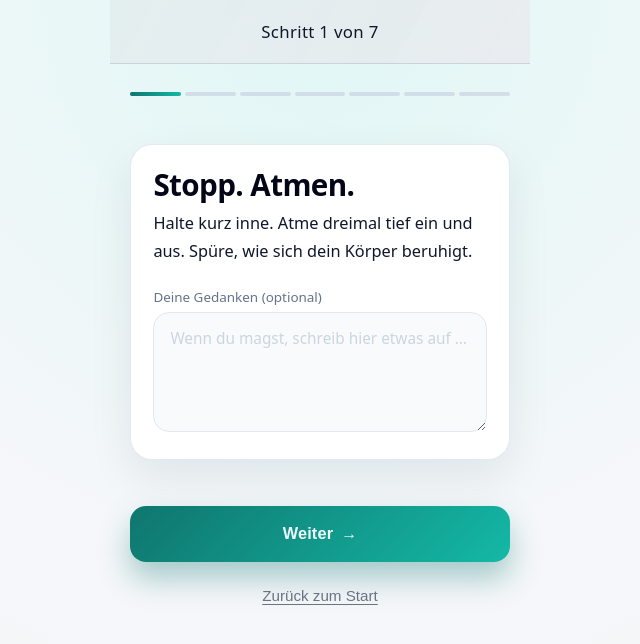
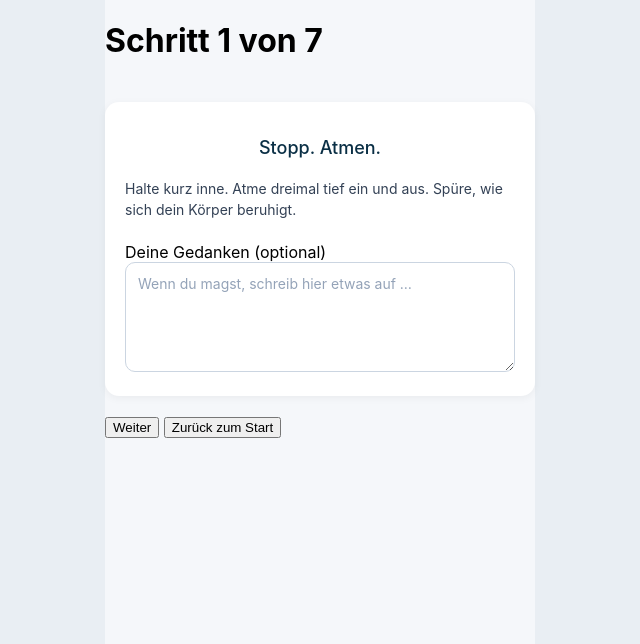
Before and after one commit to letheworldbechill/Eigpass, a plain HTML site: page index.html in a window 1280 px wide. Both pictures are taken after a click on the button "Los geht’s". Shown: the whole page, without its empty margins (320-960 px from the left). Drawn offline with Linux system fonts and the light colour scheme.

Commit message:
Update styles.css

```diff
--- a/styles.css
+++ b/styles.css
@@ -1,21 +1,4 @@
-/* =========
-   Basis
-   ========= */
-
-:root {
-  --bg: #f5f7fa;
-  --bg-soft: #ffffff;
-  --text: #0f172a;
-  --text-soft: #6b7280;
-  --accent: #0f766e;
-  --accent-soft: #14b8a6;
-  --border: #e5e7eb;
-  --shadow-soft: 0 18px 45px rgba(15, 23, 42, 0.08);
-  --radius-lg: 22px;
-  --radius-md: 16px;
-  --transition-fast: 0.18s ease-out;
-  --max-width: 420px;
-}
+/* ===== RESET ===== */
 
 *,
 *::before,
@@ -23,295 +6,186 @@
   box-sizing: border-box;
 }
 
-html {
-  font-family: system-ui, -apple-system, BlinkMacSystemFont, "SF Pro Text",
-    "Segoe UI", Roboto, sans-serif;
-  text-size-adjust: 100%;
-}
-
 body {
   margin: 0;
-  min-height: 100vh;
-  background: radial-gradient(circle at top, #e0f7f5 0, #f5f7fa 55%, #f5f5f5 100%);
-  color: var(--text);
+  font-family: -apple-system, BlinkMacSystemFont, "Inter", "SF Pro Text",
+    "Segoe UI", Roboto, sans-serif;
+  background: #e9eef3;
   display: flex;
   justify-content: center;
 }
 
-/* =========
-   App-Layout
-   ========= */
+/* ===== APP WRAPPER ===== */
 
 .app {
+  width: 100%;
+  max-width: 430px;
   min-height: 100vh;
-  width: 100%;
-  max-width: var(--max-width);
+  background: #f5f7fa;
   display: flex;
   flex-direction: column;
 }
 
-/* Header */
+/* ===== HEADER ===== */
 
-.app-header {
-  height: 64px;
-  padding: 0 1.25rem;
-  display: flex;
-  align-items: center;
-  justify-content: center;
-  backdrop-filter: blur(12px);
-  background: linear-gradient(
-      120deg,
-      rgba(15, 118, 110, 0.08),
-      rgba(15, 23, 42, 0.06)
-    ),
-    rgba(248, 250, 252, 0.85);
-  border-bottom: 1px solid rgba(148, 163, 184, 0.35);
+.header {
+  background: #0a2f45;
+  color: white;
+  padding: 20px;
+  text-align: center;
+  font-size: 17px;
+  font-weight: 600;
+  border-radius: 0 0 20px 20px;
 }
 
-.app-header__title {
-  font-size: 1.05rem;
-  font-weight: 500;
-  letter-spacing: 0.02em;
-  color: #0f172a;
-  margin: 0;
+/* ===== MAIN CONTENT ===== */
+
+.main {
+  padding: 24px;
+  padding-top: 40px;
 }
 
-/* Main */
+/* ===== TYPOGRAPHY ===== */
 
-.app-main {
-  flex: 1;
-  padding: 1.75rem 1.25rem 2.25rem;
-  display: flex;
-  flex-direction: column;
-  gap: 1.75rem;
+.title-center {
+  text-align: center;
+  font-size: 14px;
+  color: #0a2f45;
+  opacity: 0.9;
+  margin-bottom: 10px;
 }
 
-.app-main--home {
-  justify-content: center;
+.headline {
+  text-align: center;
+  font-size: 18px;
+  font-weight: 500;
+  color: #0a2f45;
+  margin-bottom: 20px;
 }
 
-.app-main--steps {
-  justify-content: flex-start;
+.paragraph {
+  text-align: center;
+  font-size: 14px;
+  color: #334155;
+  line-height: 1.5;
 }
 
-/* =========
-   Typografie
-   ========= */
+/* ===== CARD ===== */
 
-.headline {
-  font-size: 1.85rem;
-  line-height: 1.2;
-  font-weight: 600;
-  letter-spacing: -0.02em;
-  margin: 0 0 0.5rem;
-  color: #020617;
-}
-
-.subtitle {
-  margin: 0;
-  font-size: 1.02rem;
-  line-height: 1.6;
-  color: var(--text-soft);
-}
-
-.section-text {
-  font-size: 0.98rem;
-  line-height: 1.6;
-  color: var(--text-soft);
-  margin: 0;
+.card {
+  background: #ffffff;
+  padding: 20px;
+  border-radius: 14px;
+  box-shadow: 0 2px 8px rgba(0, 0, 0, 0.05);
+  margin-bottom: 20px;
 }
 
 .card-title {
-  font-size: 1.1rem;
+  font-size: 15px;
   font-weight: 600;
-  margin: 0 0 0.5rem;
-  color: #0f172a;
+  color: #0a2f45;
+  margin-bottom: 10px;
+}
+
+.card-text {
+  font-size: 14px;
+  color: #475569;
+  line-height: 1.5;
+}
+
+/* ===== BUTTON (zentriert!) ===== */
+
+.button {
+  width: 100%;
+  height: 52px;
+  background: #0a2f45;
+  color: white;
+  border: none;
+  border-radius: 12px;
+  font-size: 15px;
+  font-weight: 500;
+  display: flex;
+  align-items: center;
+  justify-content: center; /* ← perfekte Zentrierung */
+  cursor: pointer;
+  margin-bottom: 10px;
+}
+
+.button:hover {
+  opacity: 0.92;
+}
+
+/* ===== LINK ===== */
+
+.link {
+  display: block;
+  text-align: center;
+  margin-top: 8px;
+  font-size: 14px;
+  color: #0a2f45;
+  opacity: 0.8;
+  text-decoration: none;
+}
+
+.link:hover {
+  opacity: 1;
+}
+
+/* ===== PROGRESS BAR ===== */
+
+.progress {
+  display: flex;
+  gap: 6px;
+  margin-bottom: 20px;
+}
+
+.progress-dot {
+  flex: 1;
+  height: 3px;
+  background: #d0d7de;
+  border-radius: 20px;
+}
+
+.progress-dot.active {
+  background: #0a2f45;
+}
+
+/* ===== STEP CARD ===== */
+
+.step-card {
+  background: #fff;
+  padding: 24px;
+  border-radius: 14px;
+  box-shadow: 0 2px 8px rgba(0, 0, 0, 0.05);
+}
+
+.step-title {
+  font-size: 15px;
+  font-weight: 600;
+  color: #0a2f45;
+  margin-bottom: 14px;
 }
 
 .step-text {
-  font-size: 1.02rem;
-  line-height: 1.7;
-  color: var(--text);
-  margin: 0;
+  font-size: 14px;
+  color: #334155;
+  line-height: 1.5;
+  margin-bottom: 18px;
 }
 
-/* =========
-   Cards
-   ========= */
-
-.card {
-  width: 100%;
-  background: var(--bg-soft);
-  border-radius: var(--radius-lg);
-  padding: 1.35rem 1.4rem;
-  box-shadow: var(--shadow-soft);
-  border: 1px solid rgba(226, 232, 240, 0.9);
-}
-
-.card--step {
-  margin-top: 0.25rem;
-}
-
-/* Home Intro */
-
-.home-intro {
-  text-align: left;
-  display: flex;
-  flex-direction: column;
-  gap: 0.35rem;
-}
-
-/* =========
-   Buttons
-   ========= */
-
-.primary-btn {
-  width: 100%;
-  border: none;
-  border-radius: var(--radius-md);
-  height: 56px;
-  padding: 0 1.25rem;
-  background: linear-gradient(135deg, var(--accent), var(--accent-soft));
-  color: #ecfeff;
-  font-size: 1.02rem;
-  font-weight: 600;
-  letter-spacing: 0.01em;
-  cursor: pointer;
-  display: inline-flex;
-  align-items: center;
-  justify-content: center;
-  gap: 0.5rem;
-  box-shadow: 0 16px 30px rgba(15, 118, 110, 0.35);
-  transition: transform var(--transition-fast),
-    box-shadow var(--transition-fast), filter var(--transition-fast);
-}
-
-.primary-btn:hover {
-  transform: translateY(-1px);
-  box-shadow: 0 20px 38px rgba(15, 118, 110, 0.4);
-  filter: brightness(1.03);
-}
-
-.primary-btn:active {
-  transform: translateY(0);
-  box-shadow: 0 10px 22px rgba(15, 118, 110, 0.35);
-}
-
-.primary-btn:disabled {
-  opacity: 0.4;
-  cursor: default;
-  box-shadow: none;
-}
-
-/* Kleiner Pfeil im Button */
-
-.primary-btn::after {
-  content: "→";
-  font-size: 1rem;
-}
-
-/* Link-Button */
-
-.link-btn {
-  border: none;
-  background: none;
-  padding: 0;
-  margin-top: 0.75rem;
-  font-size: 0.95rem;
-  color: var(--text-soft);
-  text-decoration: underline;
-  text-underline-offset: 3px;
-  cursor: pointer;
-}
-
-/* Navigation-Button-Container */
-
-.nav-buttons {
-  margin-top: 1.1rem;
-  display: flex;
-  flex-direction: column;
-  gap: 0.85rem;
-}
-
-/* =========
-   Progress-Bar
-   ========= */
-
-.progress {
-  width: 100%;
-  display: flex;
-  gap: 4px;
-  margin-bottom: 1rem;
-}
-
-.progress-bar {
-  flex: 1;
-  height: 4px;
-  border-radius: 999px;
-  background-color: rgba(203, 213, 225, 0.7);
-  overflow: hidden;
-  position: relative;
-}
-
-.progress-bar--active::before {
-  content: "";
-  position: absolute;
-  inset: 0;
-  background: linear-gradient(90deg, var(--accent), var(--accent-soft));
-}
-
-/* =========
-   Textarea / Reflexion
-   ========= */
-
-.textarea-label {
-  display: block;
-  font-size: 0.84rem;
-  font-weight: 500;
-  color: #64748b;
-  margin-bottom: 0.4rem;
-}
+/* ===== TEXTAREA ===== */
 
 .textarea {
   width: 100%;
-  min-height: 120px;
-  border-radius: var(--radius-md);
-  border: 1px solid var(--border);
-  padding: 0.9rem 1rem;
-  font-size: 0.96rem;
+  height: 110px;
+  padding: 12px;
+  font-size: 14px;
+  resize: vertical;
+  border-radius: 10px;
+  border: 1px solid #cbd5e1;
   font-family: inherit;
-  resize: vertical;
-  background: #f9fafb;
-  outline: none;
-  transition: border-color var(--transition-fast),
-    box-shadow var(--transition-fast), background var(--transition-fast);
 }
 
 .textarea::placeholder {
-  color: #cbd5e1;
+  color: #94a3b8;
 }
-
-.textarea:focus {
-  border-color: var(--accent-soft);
-  background: #ffffff;
-  box-shadow: 0 0 0 1px rgba(20, 184, 166, 0.4);
-}
-
-/* =========
-   Responsive
-   ========= */
-
-@media (max-width: 480px) {
-  .app-main {
-    padding-inline: 1rem;
-  }
-}
-
-@media (prefers-reduced-motion: reduce) {
-  * {
-    scroll-behavior: auto !important;
-    animation-duration: 0.001ms !important;
-    animation-iteration-count: 1 !important;
-    transition-duration: 0.001ms !important;
-  }
-  }/* truncated for brevity; full CSS included earlier */
```
